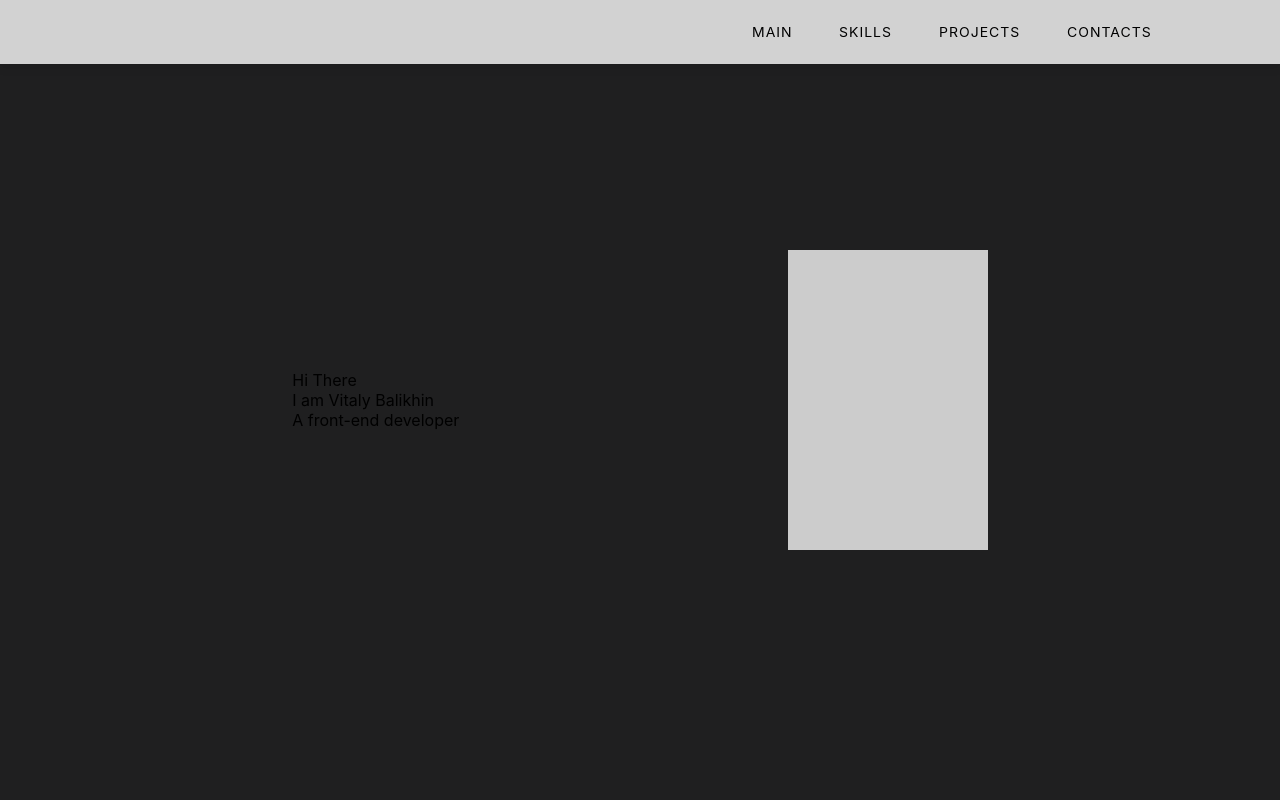
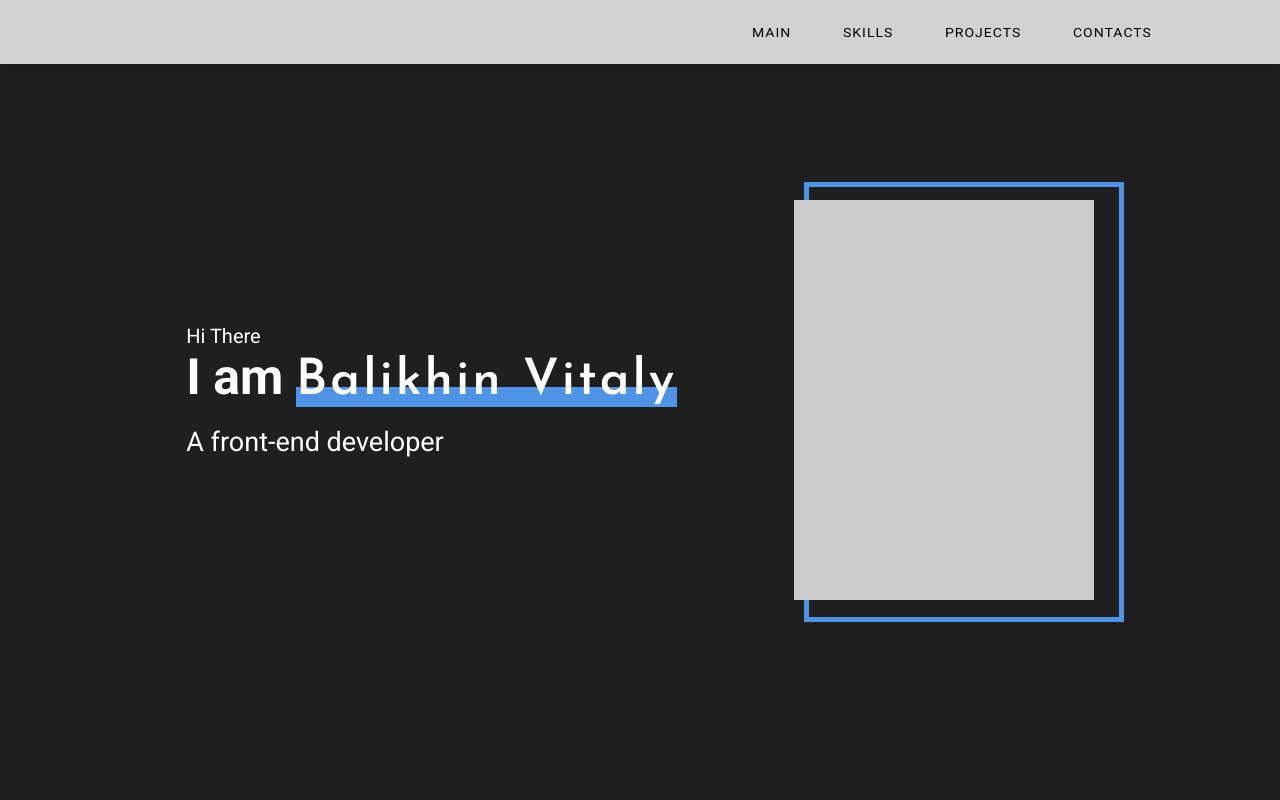
Before and after one commit to maqweb/portfolio-react, a React (Create React App) app: page / in a window 1280 px wide. Shown: the top 800 px of the page. Built offline with nearby package versions, Linux system fonts and the light colour scheme.

Commit message:
styles intro

```diff
--- a/public/index.html
+++ b/public/index.html
@@ -10,6 +10,7 @@
       content="Web site created using create-react-app"
     />
     <link rel="apple-touch-icon" href="logo192.png" />
+    <link href="https://fonts.googleapis.com/css?family=Josefin+Sans:300,400,600,700|Roboto:300,400,500,700,900&display=swap&subset=cyrillic,cyrillic-ext,latin-ext" rel="stylesheet">
     <!--
       manifest.json provides metadata used when your web app is installed on a
       user's mobile device or desktop. See https://developers.google.com/web/fundamentals/web-app-manifest/
--- a/src/components/Intro/Intro.jsx
+++ b/src/components/Intro/Intro.jsx
@@ -8,12 +8,12 @@ function Intro() {
 
                 <div className={style.greeting}>
                     <span>Hi There</span>
-                    <span>I am Vitaly Balikhin</span>
-                    <span>A front-end developer</span>
+                    <span className={style.introTitle}>I am <br className={style.brStyle}/><span>Balikhin Vitaly</span></span>
+                    <h1 className={style.titleDescription}>A front-end developer</h1>
                 </div>
 
                 <div className={style.photo}>
-                    {/* <img src="" alt=""/> */}
+                     <img src="" alt=""/>
                 </div>
             </div>
         </div>
--- a/src/components/Intro/Intro.module.css
+++ b/src/components/Intro/Intro.module.css
@@ -1,8 +1,10 @@
 .intro {
-  height: 100vh;
+  min-height: 100vh;
   background: #1f1f20;
   display: flex;
   justify-content: center;
+  z-index: 1;
+  position: relative;
 }
 
 .container {
@@ -15,18 +17,71 @@
 .greeting {
   display: flex;
   flex-direction: column;
+  color: #ffffff;
+  font-size: 20px;
+}
+
+.introTitle {
+  font-size: 50px;
+  font-weight: 600;
+}
+
+.introTitle span {
+  position: relative;
+  font-family: 'Josefin Sans', sans-serif;
+  letter-spacing: 3px;
+}
+
+.introTitle span:after {
+  content: "";
+  position: absolute;
+  left: 0;
+  right: 0;
+  bottom: 0;
+  height: 20px;
+  width: 100%;
+  z-index: -1;
+  background: #4e93e6;
+}
+
+.brStyle {
+  display: none;
+}
+
+.titleDescription {
+  font-size: 27px;
+  font-weight: 400;
 }
 
 .photo {
-  width: 200px;
-  height: 300px;
+  width: 300px;
+  height: 400px;
   background: #ccc;
+  position: relative;
 }
 
-@media screen and (max-width: 460px) {
+.photo:after {
+  content: '';
+  position: absolute;
+  border: 5px solid #4e93e6;
+  height: 430px;
+  width: 310px;
+  left: 10px;
+  top: -18px;
+  z-index: -1;
+}
+
+@media screen and (max-width: 880px) {
+  .brStyle {
+    display: block;
+  }
+}
+
+@media screen and (max-width: 600px) {
   .container {
     flex-direction: column;
     justify-content: center;
+    margin-top: 100px;
   }
 
   .greeting {
--- a/src/index.css
+++ b/src/index.css
@@ -1,8 +1,6 @@
 body {
+  font-family: 'Roboto', sans-serif, 'Josefin Sans', sans-serif;
   margin: 0;
-  font-family: -apple-system, BlinkMacSystemFont, "Segoe UI", "Roboto", "Oxygen",
-    "Ubuntu", "Cantarell", "Fira Sans", "Droid Sans", "Helvetica Neue",
-    sans-serif;
   -webkit-font-smoothing: antialiased;
   -moz-osx-font-smoothing: grayscale;
 }
```
